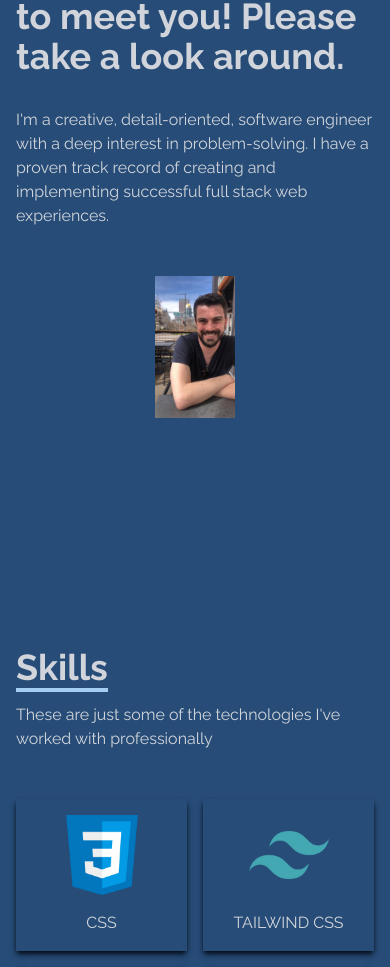
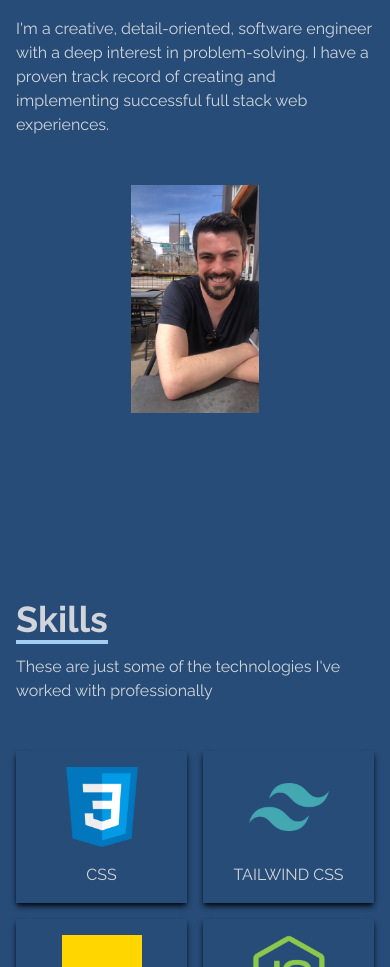
Before and after one commit to JDemlow/react-portfolio, a React (Vite) app: page / in a window 390 px wide. Shown: the part 1091-2058 px from the top of the page. Built offline with nearby package versions, Linux system fonts and the light colour scheme.

Commit message:
fixing tailwind media queries

```diff
--- a/src/components/About.jsx
+++ b/src/components/About.jsx
@@ -28,9 +28,9 @@ const About = () => {
             </p>
           </div>
         </div>
-        <div className="flex justify-center items-center">
+        <div className="flex justify-center items-center mb-24 md:m-4">
           <img
-            className="w-20 md:w-60 mx-auto my-4 py-8 hover:scale-110 duration-500"
+            className="w-32 md:w-60 mx-auto my-4 py-8 hover:scale-110 duration-500"
             src={restaurantImage}
             alt="picture of James"
           />
--- a/src/components/Skills.jsx
+++ b/src/components/Skills.jsx
@@ -17,7 +17,7 @@ const Skills = () => {
     >
       {/* Container */}
       <div className="max-w-[1000px] mx-auto p-4 flex flex-col justify-center w-full h-full">
-        <div className="pt-24 md:p-2">
+        <div>
           <p className="text-4xl font-bold inline border-b-4 border-[--accent-bg]">
             Skills
           </p>
```
